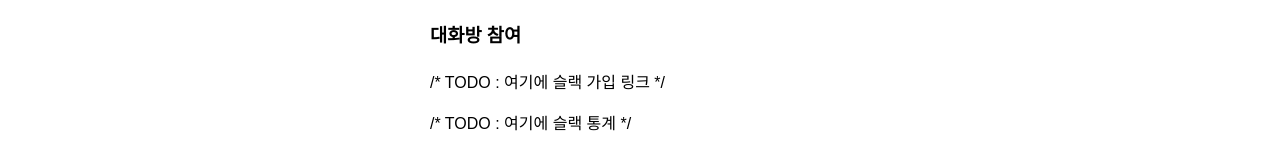
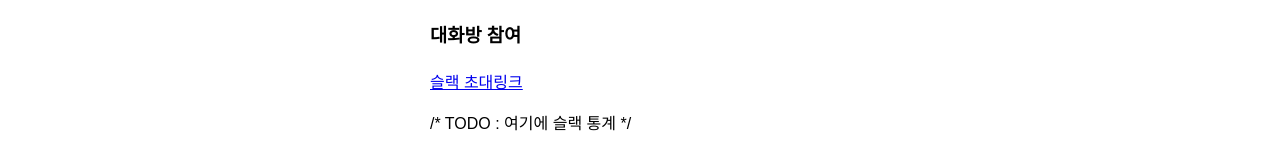
Before and after one commit to NullFull/nullfull.kr, a Gatsby app: page / in a window 1280 px wide. Shown: the part 732-892 px from the top of the page. Built offline with nearby package versions, Linux system fonts and the light colour scheme.

Commit message:
슬랙 기입링크 추가

```diff
--- a/src/pages/index.js
+++ b/src/pages/index.js
@@ -25,7 +25,7 @@
                 <hr />
                 <section>
                     <h3>대화방 참여</h3>
-                    <p>/* TODO : 여기에 슬랙 가입 링크 */</p>
+                    <p><a href="https://nullfull-slack-invite.herokuapp.com/" target="_blank">슬랙 초대링크</a></p>
                     <p>/* TODO : 여기에 슬랙 통계 */</p>
                 </section>
                 <hr />
```
